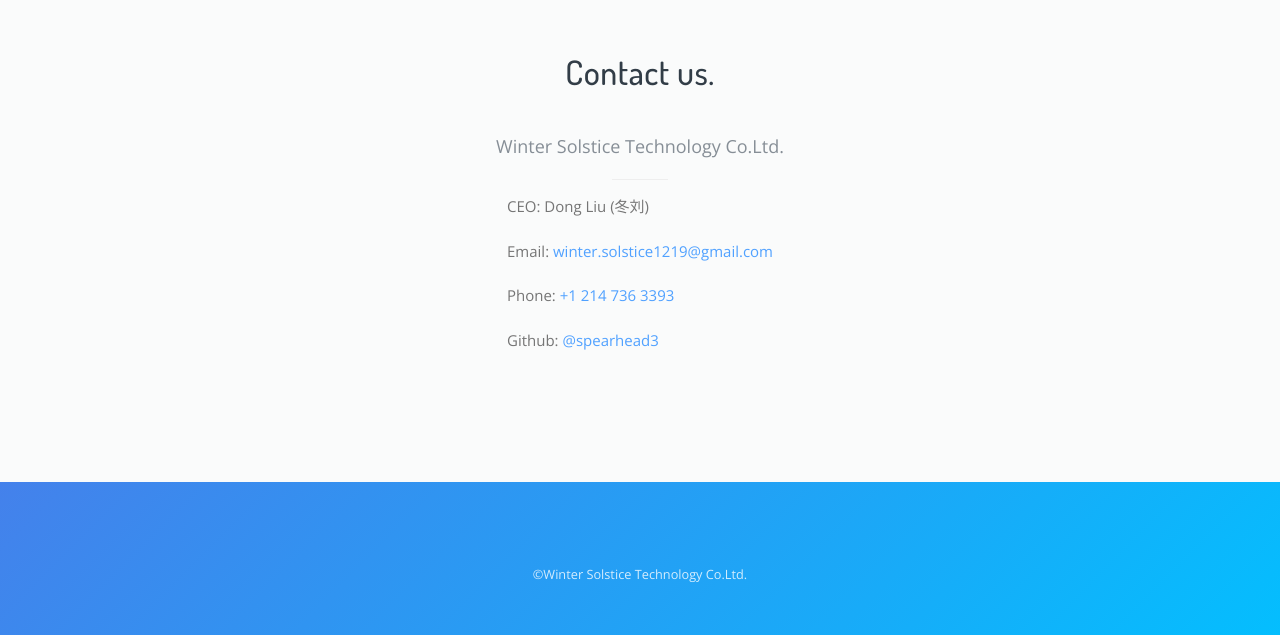
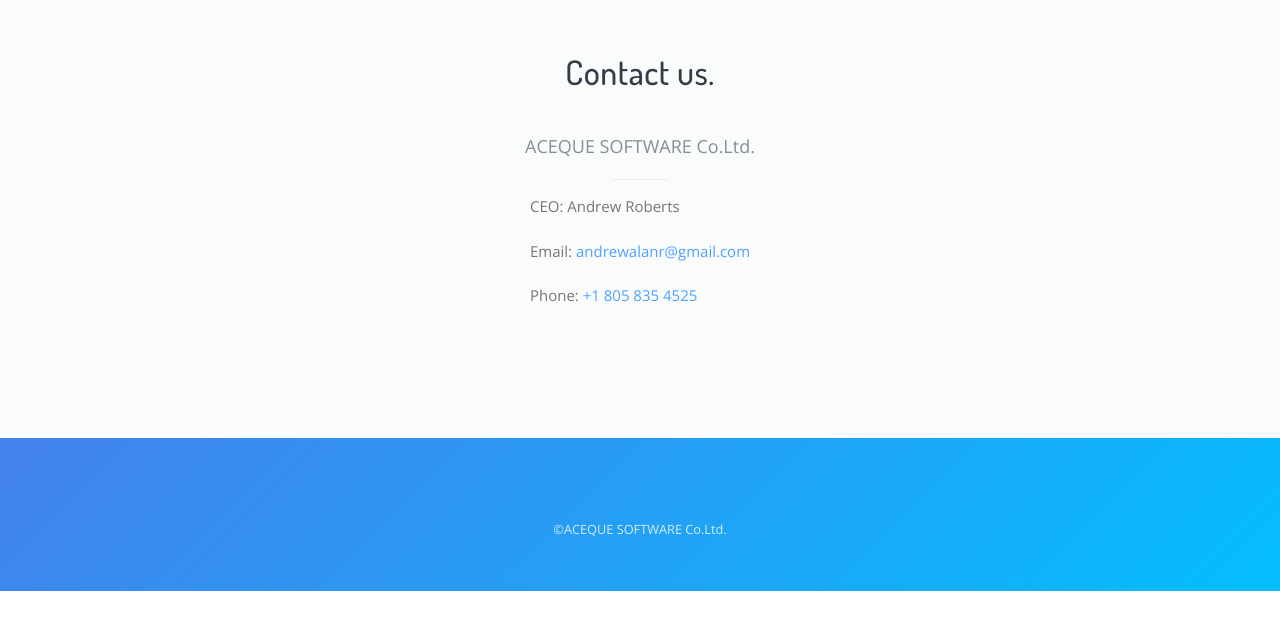
Before and after one commit to dragondev-king/aceque-software, a plain HTML site: page index.html in a window 1280 px wide. Shown: the part 1702-2337 px from the top of the page. After the commit the page ends 2293 px from the top, so only its background shows below. Drawn offline with nearby package versions, Linux system fonts and the light colour scheme.

Commit message:
Update site for ACEQUE SOFTWARE

```diff
--- a/index.html
+++ b/index.html
@@ -5,14 +5,14 @@
     <meta name="viewport" content="width=device-width, initial-scale=1, shrink-to-fit=no">
     <meta name="description" content="">
     <meta name="keywords" content="">
-    <title>Winter Solstice</title>
+    <title>ACEQUE SOFTWARE</title>
 	<link rel="canonical" href="http://thetheme.io" />
     <!-- Styles -->
     <link href="thesaas/assets/css/page.min.css" rel="stylesheet">
     <link href="thesaas/assets/css/style.css" rel="stylesheet">
     <!-- Favicons -->
-    <link rel="apple-touch-icon" href="thesaas/assets/img/apple-touch-icon.png">
-    <link rel="icon" href="thesaas/assets/img/favicon.png">
+    <link rel="apple-touch-icon" href="thesaas/assets/img/logo-no-background.png">
+    <link rel="icon" href="thesaas/assets/img/logo-no-background.png">
   </head>
   <body>
     <!-- Navbar -->
@@ -28,9 +28,9 @@
           </section>
           <div class="col-auto col-lg-auto1 mr-auto mx-lg-auto d-flex align-items-center">
             <button class="navbar-toggler" type="button"><span class="navbar-toggler-icon"></span></button>
-          <a class="navbar-brand" href="#" title="Winter Solstice">
-            <img class="logo-dark" src="thesaas/assets/img/logo-dark.png" alt="Winter Solstice">
-            <img class="logo-light" src="thesaas/assets/img/logo-light.png" alt="Winter Solstice">
+          <a class="navbar-brand" href="#" title="ACEQUE SOFTWARE">
+            <img class="logo-dark" src="thesaas/assets/img/logo-white.png" alt="ACEQUE SOFTWARE">
+            <img class="logo-light" src="thesaas/assets/img/logo-black.png" alt="ACEQUE SOFTWARE">
           </a>
           </div>
           <div class="col-auto col-lg-5 text-right">
@@ -46,7 +46,7 @@
       <div class="container text-center">
         <div class="row align-items-center h-100">
           <div class="col-md-8 mx-auto">
-            <h1>Grow your business with Winter Solstice</h1>
+            <h1>Grow your business with ACEQUE SOFTWARE</h1>
             <p class="lead mt-4">We provide software development services for you.</p>
             <!-- <a class="btn btn-xl btn-round btn-primary px-8" href="#">Try For Free</a> -->
           </div>
@@ -99,14 +99,14 @@
       <section class="section bg-gray text-center">
         <div class="container">
           <h2 class="mb-6"><strong>Contact us.</strong></h2>
-          <p class="lead text-muted">Winter Solstice Technology Co.Ltd.</p>
+          <p class="lead text-muted">ACEQUE SOFTWARE Co.Ltd.</p>
           <hr class="w-5 my-3">
           <div class="row justify-content-md-center">
             <div class="col-auto text-left">
-              <p>CEO: Dong Liu (冬刘)</p>
-              <p>Email: <a href="mailto:sg519@outlook.com">winter.solstice1219@gmail.com</a></p>
-              <p>Phone: <a href="tel:+86 13804972497">+1 214 736 3393</a></p>
-              <p>Github: <a target="_blank" href="https://github.com/spearhead3">@spearhead3</a></p>
+              <p>CEO: Andrew Roberts</p>
+              <p>Email: <a href="mailto:andrewalanr@gmail.com">andrewalanr@gmail.com</a></p>
+              <p>Phone: <a href="tel:+1 8058354525">+1 805 835 4525</a></p>
+              <!-- <p>Github: <a target="_blank" href="https://github.com/spearhead3">@spearhead3</a></p> -->
             </div>
           </div>
         </div>
@@ -126,7 +126,7 @@
           </div>
           <div class="col-12 text-center">
             <br>
-            <small>©Winter Solstice Technology Co.Ltd.</small>
+            <small>©ACEQUE SOFTWARE Co.Ltd.</small>
           </div>
         </div>
       </div>
```
Also changed, not shown: thesaas/assets/img/logo-black.png (added), thesaas/assets/img/logo-no-background.png (added), thesaas/assets/img/logo-white.png (added), 1 other file.
